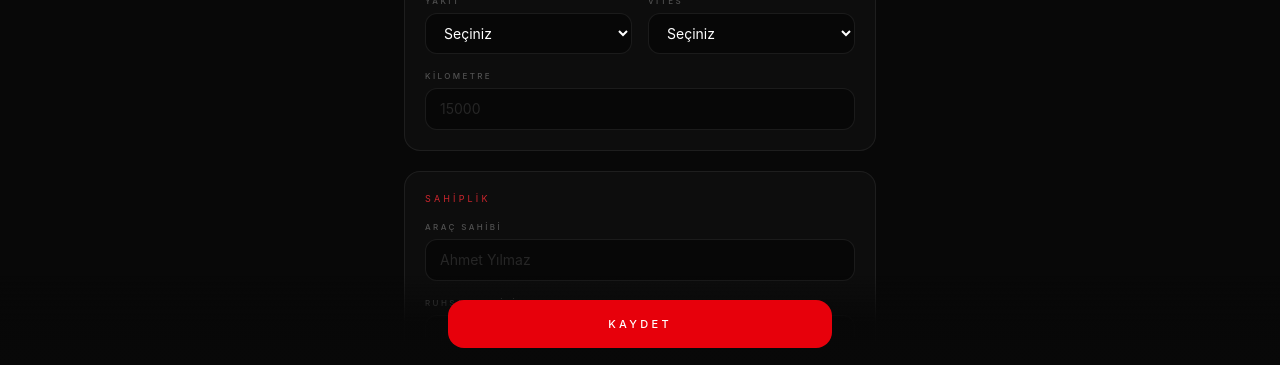
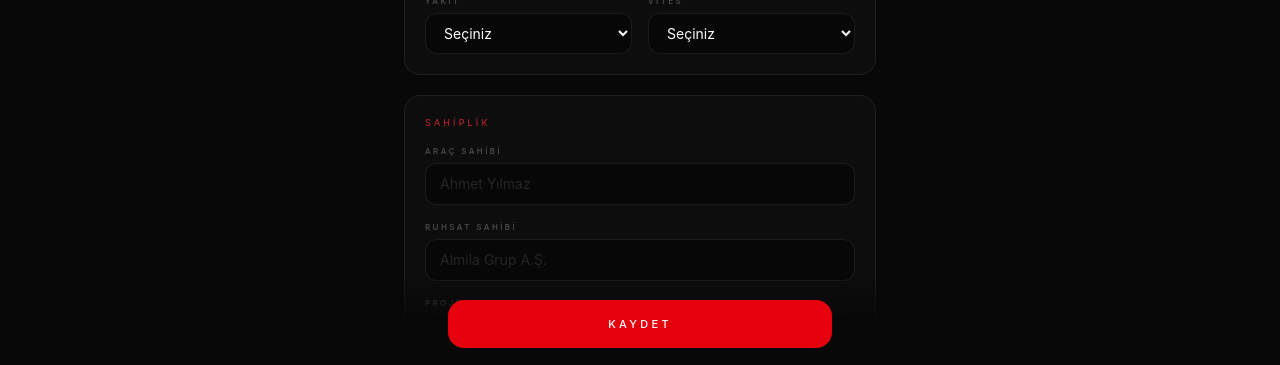
Before and after one commit to GUOzcan/AlmilaFiloKiralama, a React (Vite) app: page /vehicles/1/add in a window 1280 px wide. Shown: the part 432-797 px from the top of the page. Built offline with nearby package versions, Linux system fonts and the light colour scheme.

Commit message:
Add files via upload

```diff
--- a/src/app/components/VehicleForm.tsx
+++ b/src/app/components/VehicleForm.tsx
@@ -95,12 +95,12 @@ export function VehicleForm() {
             <FormSelect label="YAKIT" value={formData.fuel || ""} onChange={v => setFormData({ ...formData, fuel: v })} options={["", "Benzin", "Dizel", "Hibrit", "Elektrik", "LPG"]} />
             <FormSelect label="VİTES" value={formData.transmission || ""} onChange={v => setFormData({ ...formData, transmission: v })} options={["", "Otomatik", "Manuel", "Yarı Otomatik"]} />
           </div>
-          <FormField label="KİLOMETRE" type="number" value={formData.mileage?.toString() || ""} onChange={v => setFormData({ ...formData, mileage: v ? parseInt(v) : undefined })} placeholder="15000" />
         </FormSection>
 
         <FormSection title="SAHİPLİK">
           <FormField label="ARAÇ SAHİBİ" value={formData.owner || ""} onChange={v => setFormData({ ...formData, owner: v })} placeholder="Ahmet Yılmaz" />
           <FormField label="RUHSAT SAHİBİ" value={formData.registrationOwner || ""} onChange={v => setFormData({ ...formData, registrationOwner: v })} placeholder="Almila Grup A.Ş." />
+          <FormField label="PROJE" value={formData.projectInfo || ""} onChange={v => setFormData({ ...formData, projectInfo: v })} placeholder="Proje adı veya bilgisi" />
         </FormSection>
 
         <DocSection title="SİGORTA BİTİŞ TARİHİ" data={formData.sigorta!} onChange={d => setFormData({ ...formData, sigorta: d })} />
```
